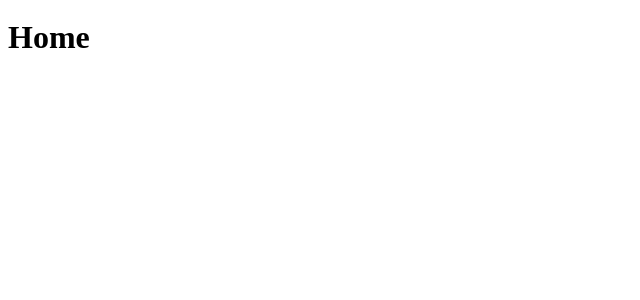
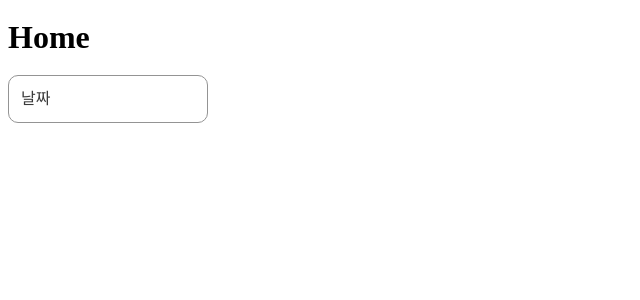
Before and after one commit to raon-code/apptitude-client, a React (Create React App) app: page / in a window 1280 px wide. Shown: the top 300 px of the page, without its empty margins (0-640 px from the left). Built offline with nearby package versions, Linux system fonts and the light colour scheme.

Commit message:
[feat] 리액트 캘린더 추가

```diff
--- a/package.json
+++ b/package.json
@@ -4,10 +4,12 @@
   "private": true,
   "dependencies": {
     "cra-template": "1.2.0",
+    "moment": "^2.30.1",
     "react": "^18.2.0",
+    "react-calendar": "^4.8.0",
     "react-dom": "^18.2.0",
     "react-router-dom": "^6.22.3",
-    "react-scripts": "5.0.1",
+    "react-scripts": "^5.0.1",
     "styled-components": "^6.1.8"
   },
   "scripts": {
--- a/src/pages/Home.jsx
+++ b/src/pages/Home.jsx
@@ -1,7 +1,14 @@
+import BattleCalendar from './yyj/Calendar';
+
 export default function Home() {
+    const handleDateChange = (selectedDate) => {
+        console.log('Selected date:', selectedDate);
+        // 다른 로직 처리
+      };
     return (
         <div>
             <h1>Home</h1>
+            <BattleCalendar onChange={handleDateChange} />
         </div>
     );
 }
--- /dev/null
+++ b/src/pages/yyj/Calendar.jsx
@@ -0,0 +1,63 @@
+import React, { useState } from 'react';
+import Calendar from 'react-calendar';
+import styled from "styled-components";
+import 'react-calendar/dist/Calendar.css';
+import moment from "moment";
+
+const BattleCalendar = ({ onChange, value }) => {
+  const CalendarContainer = styled.div`
+    position: relative;
+  `;
+
+  const DropdownButton = styled.button`
+    width: 200px;
+    height: 48px;
+    border: 0.8px solid var(--festie-gray-600, #949494);
+    border-radius: 10px;
+    padding: 0px 12px;
+    color: var(--festie-gray-800, #3a3a3a);
+    font-family: SUIT Variable;
+    font-size: 16px;
+    font-style: normal;
+    font-weight: 500;
+    line-height: 140%;
+    text-align: start;
+    appearance: none;
+    background-color: white;
+    background-repeat: no-repeat;
+    background-position: right 12px center;
+    background-size: 12px;
+  `;
+
+  const CalendarWrapper = styled.div`
+    z-index: 11;
+    position: absolute;
+    top: 100%;
+    left: 0;
+    display: ${(props) => (props.isOpen ? "block" : "none")};
+  `;
+
+  const [nowDate, setNowDate] = useState("날짜");
+  const [isOpen, setIsOpen] = useState(false);
+
+  const handleToggleCalendar = () => {
+    setIsOpen(!isOpen);
+  };
+
+  const handleDateChange = (selectedDate) => {
+    onChange(selectedDate);
+    setIsOpen(false);
+    setNowDate(moment(selectedDate).format("YYYY년 MM월 DD일"));
+  };
+
+  return (
+    <CalendarContainer>
+      <DropdownButton onClick={handleToggleCalendar}>{nowDate}</DropdownButton>
+      <CalendarWrapper isOpen={isOpen}>
+        <Calendar onChange={handleDateChange} value={value}></Calendar>
+      </CalendarWrapper>
+    </CalendarContainer>
+  );
+};
+
+export default BattleCalendar;
```
Also changed, not shown: 1 other file (tests, documents, lock files or other folders).
